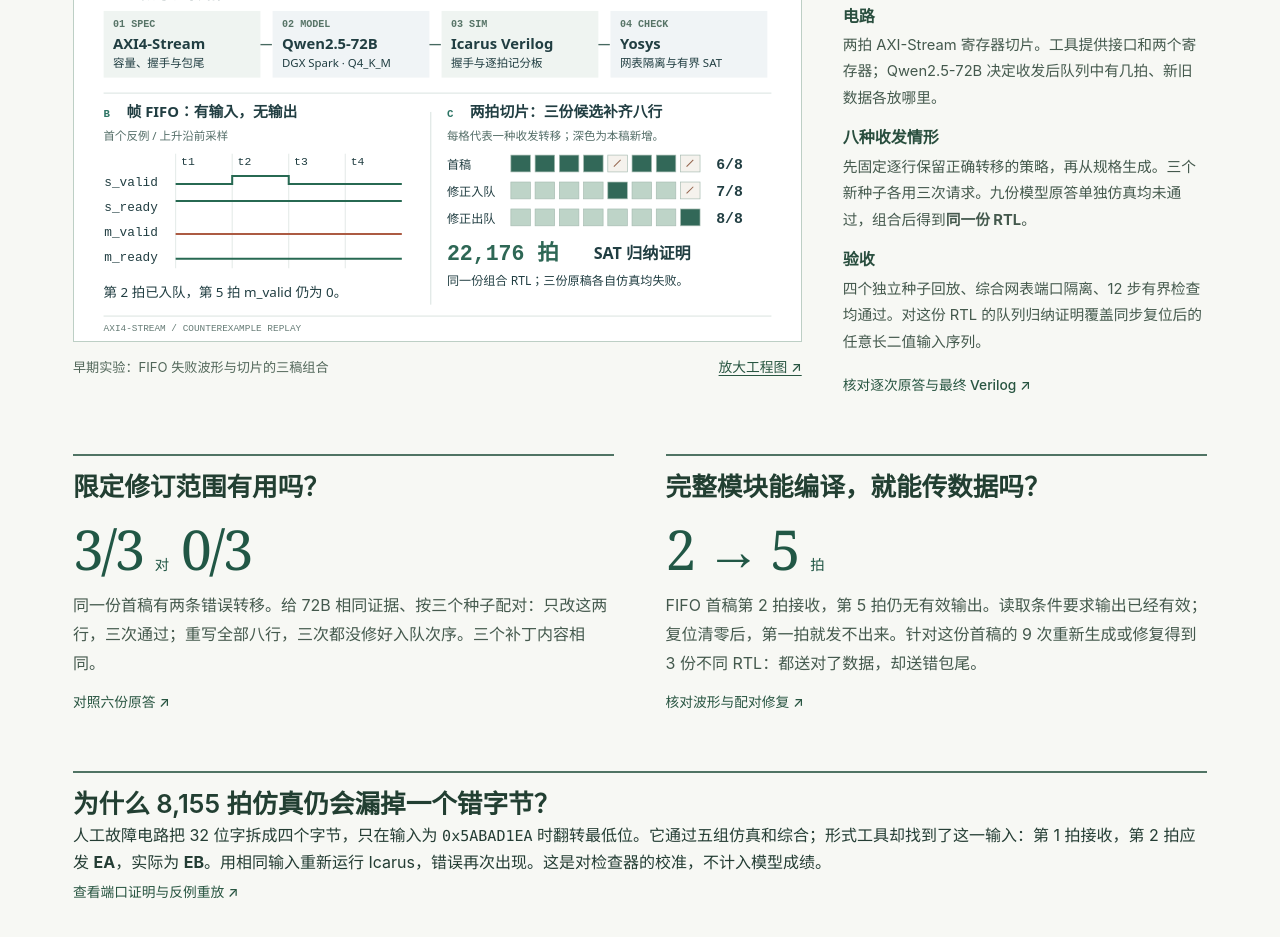
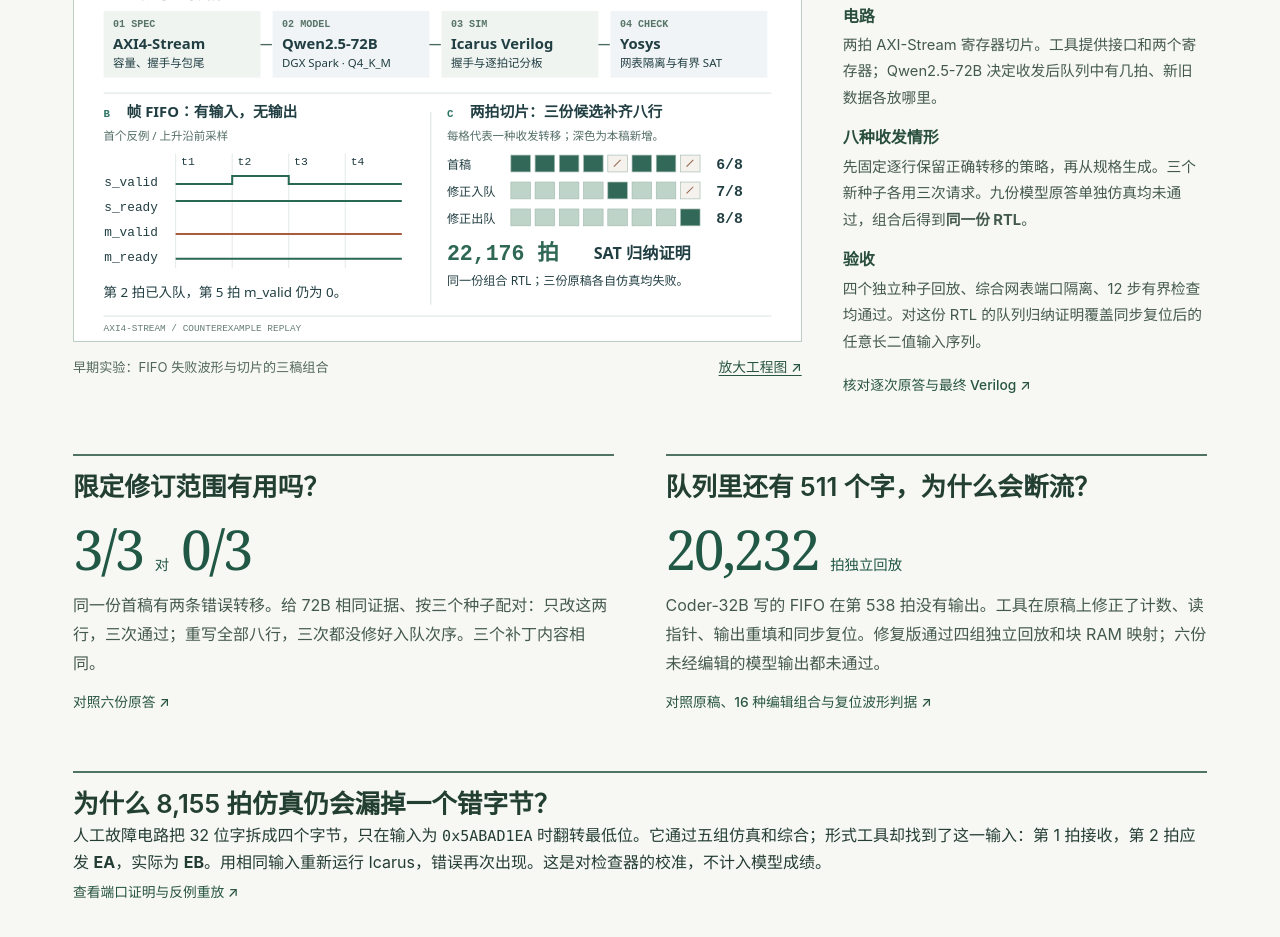
Before and after one commit to EtherealBian/etherealbian.github.io, a plain HTML site: page work/rtl-witness.html in a window 1280 px wide. Shown: the part 464-1401 px from the top of the page. Drawn offline with Linux system fonts and the light colour scheme.

Commit message:
Show the held-out frame FIFO repair beside the proved register slice

```diff
--- a/work/rtl-witness.html
+++ b/work/rtl-witness.html
@@ -14,7 +14,7 @@
 </section></div>
 <div class="rocket-comparisons">
   <section><h2>限定修订范围有用吗？</h2><p class="rocket-stat">3/3 <small>对</small> 0/3</p><p>同一份首稿有两条错误转移。给 72B 相同证据、按三个种子配对：只改这两行，三次通过；重写全部八行，三次都没修好入队次序。三个补丁内容相同。</p><a class="rocket-source" href="https://github.com/EtherealBian/rtl-witness/blob/main/reports/skid72-scope-v1/study.json">对照六份原答 ↗</a></section>
-  <section><h2>完整模块能编译，就能传数据吗？</h2><p class="rocket-stat">2 <i>→</i> 5 <small>拍</small></p><p>FIFO 首稿第 2 拍接收，第 5 拍仍无有效输出。读取条件要求输出已经有效；复位清零后，第一拍就发不出来。针对这份首稿的 9 次重新生成或修复得到 3 份不同 RTL：都送对了数据，却送错包尾。</p><a class="rocket-source" href="https://github.com/EtherealBian/rtl-witness/blob/main/reports/repair72-v1/study.json">核对波形与配对修复 ↗</a></section>
+  <section><h2>队列里还有 511 个字，为什么会断流？</h2><p class="rocket-stat">20,232 <small>拍独立回放</small></p><p>Coder-32B 写的 FIFO 在第 538 拍没有输出。工具在原稿上修正了计数、读指针、输出重填和同步复位。修复版通过四组独立回放和块 RAM 映射；六份未经编辑的模型输出都未通过。</p><a class="rocket-source" href="https://github.com/EtherealBian/rtl-witness/blob/main/docs/fifo32-local-repair.md">对照原稿、16 种编辑组合与复位波形判据 ↗</a></section>
 </div>
 <section class="rocket-boot" style="margin-top:clamp(28px,4vw,55px)"><h2>为什么 8,155 拍仿真仍会漏掉一个错字节？</h2><p>人工故障电路把 32 位字拆成四个字节，只在输入为 <code>0x5ABAD1EA</code> 时翻转最低位。它通过五组仿真和综合；形式工具却找到了这一输入：第 1 拍接收，第 2 拍应发 <strong>EA</strong>，实际为 <strong>EB</strong>。用相同输入重新运行 Icarus，错误再次出现。这是对检查器的校准，不计入模型成绩。</p><a class="rocket-source" href="https://github.com/EtherealBian/rtl-witness/blob/main/docs/unpack-proof.md">查看端口证明与反例重放 ↗</a></section>
 </main></body></html>
```
Also changed, not shown: index.html (+1 -1 lines).
